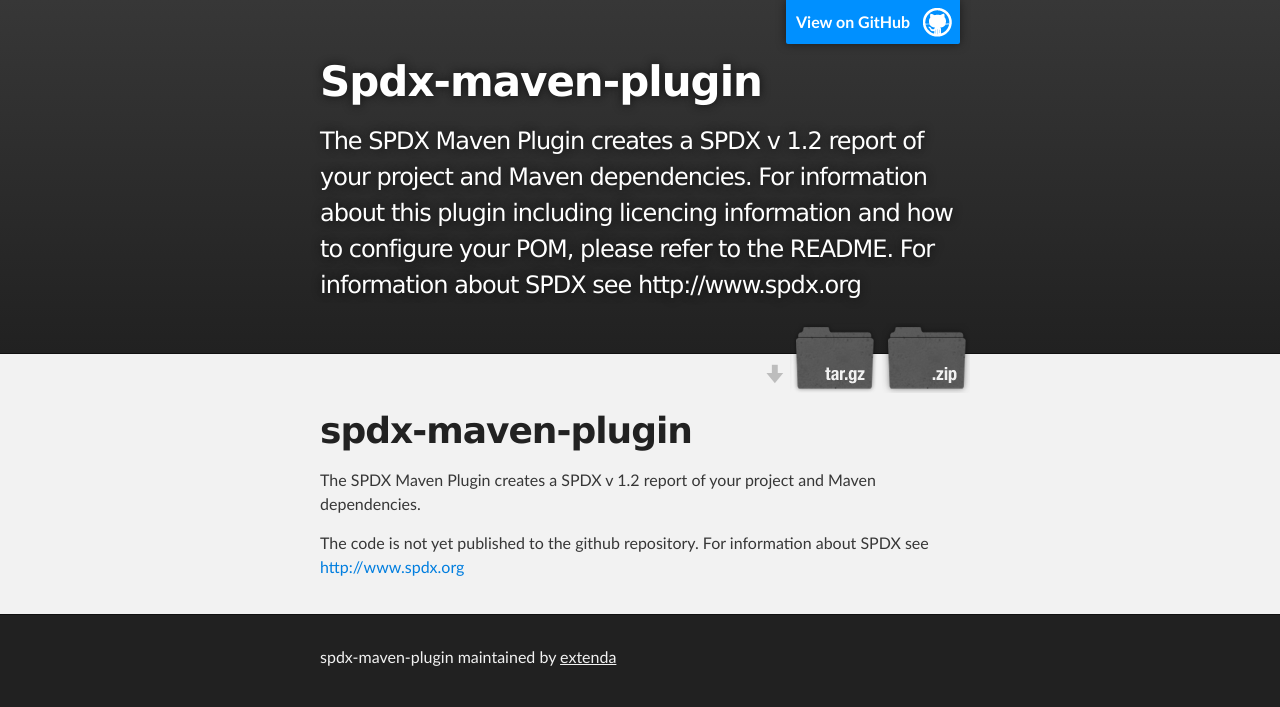
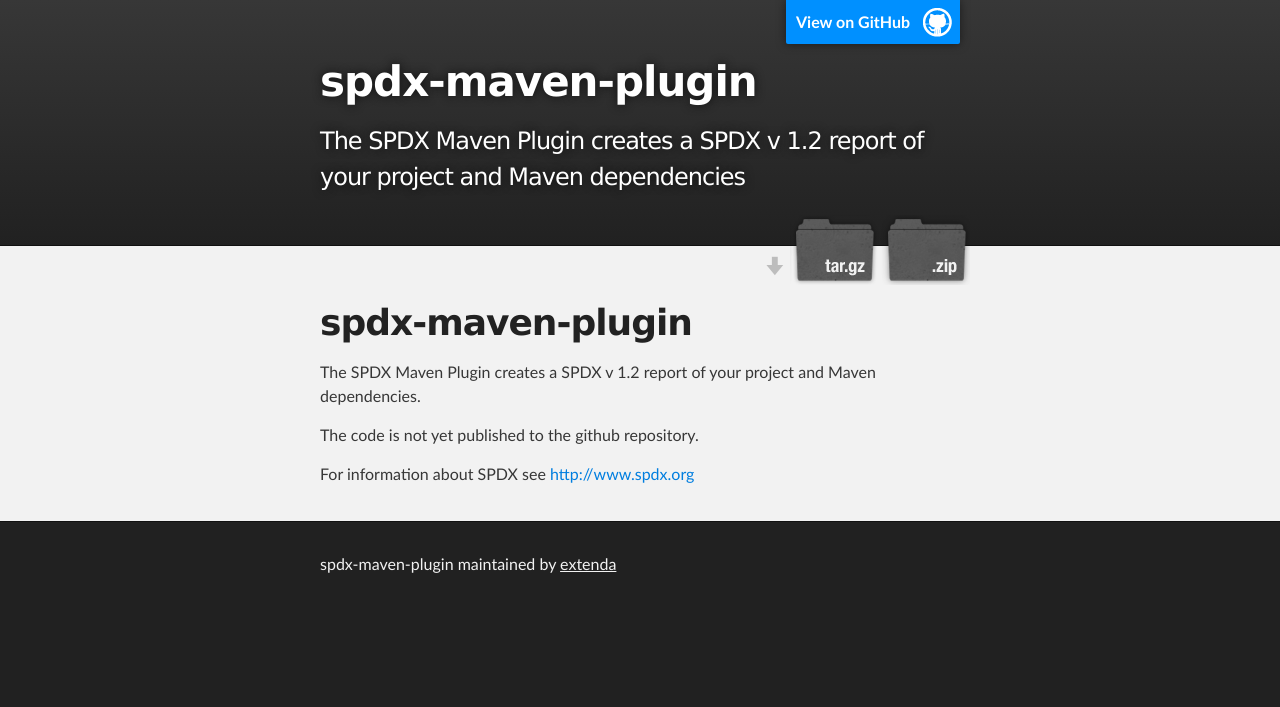
Before and after one commit to extenda/spdx-maven-plugin, a plain HTML site: page index.html in a window 1280 px wide. Drawn offline with Linux system fonts and the light colour scheme.

Commit message:
Updated the information for the whole page

```diff
--- a/index.html
+++ b/index.html
@@ -4,11 +4,11 @@
   <head>
     <meta charset='utf-8' />
     <meta http-equiv="X-UA-Compatible" content="chrome=1" />
-    <meta name="description" content="Spdx-maven-plugin : The SPDX Maven Plugin creates a SPDX v 1.2 report of your project and Maven dependencies. For information about this plugin including licencing information and how to configure your POM, please refer to the README. For information about SPDX see http://www.spdx.org" />
+    <meta name="description" content="spdx-maven-plugin : The SPDX Maven Plugin creates a SPDX v 1.2 report of your project and Maven dependencies. The project is not yet published to github. For information about SPDX see http://www.spdx.org" />
 
     <link rel="stylesheet" type="text/css" media="screen" href="stylesheets/stylesheet.css">
 
-    <title>Spdx-maven-plugin</title>
+    <title>spdx-maven-plugin</title>
   </head>
 
   <body>
@@ -18,8 +18,8 @@
         <header class="inner">
           <a id="forkme_banner" href="https://github.com/extenda/spdx-maven-plugin">View on GitHub</a>
 
-          <h1 id="project_title">Spdx-maven-plugin</h1>
-          <h2 id="project_tagline">The SPDX Maven Plugin creates a SPDX v 1.2 report of your project and Maven dependencies. For information about this plugin including licencing information and how to configure your POM, please refer to the README. For information about SPDX see http://www.spdx.org</h2>
+          <h1 id="project_title">spdx-maven-plugin</h1>
+          <h2 id="project_tagline">The SPDX Maven Plugin creates a SPDX v 1.2 report of your project and Maven dependencies</h2>
 
             <section id="downloads">
               <a class="zip_download_link" href="https://github.com/extenda/spdx-maven-plugin/zipball/master">Download this project as a .zip file</a>
@@ -34,11 +34,11 @@
         <h1>
 <a name="spdx-maven-plugin" class="anchor" href="#spdx-maven-plugin"><span class="octicon octicon-link"></span></a>spdx-maven-plugin</h1>
 
-<p>The SPDX Maven Plugin creates a SPDX v 1.2 report of your project and Maven dependencies.
+<p>The SPDX Maven Plugin creates a SPDX v 1.2 report of your project and Maven dependencies. </p>
 
-<p>The code is not yet published to the github repository.
+<p>The code is not yet published to the github repository.</p>
 
-For information about SPDX see <a href="http://www.spdx.org">http://www.spdx.org</a></p>
+<p>For information about SPDX see <a href="http://www.spdx.org">http://www.spdx.org</a></p>
       </section>
     </div>
 
```
